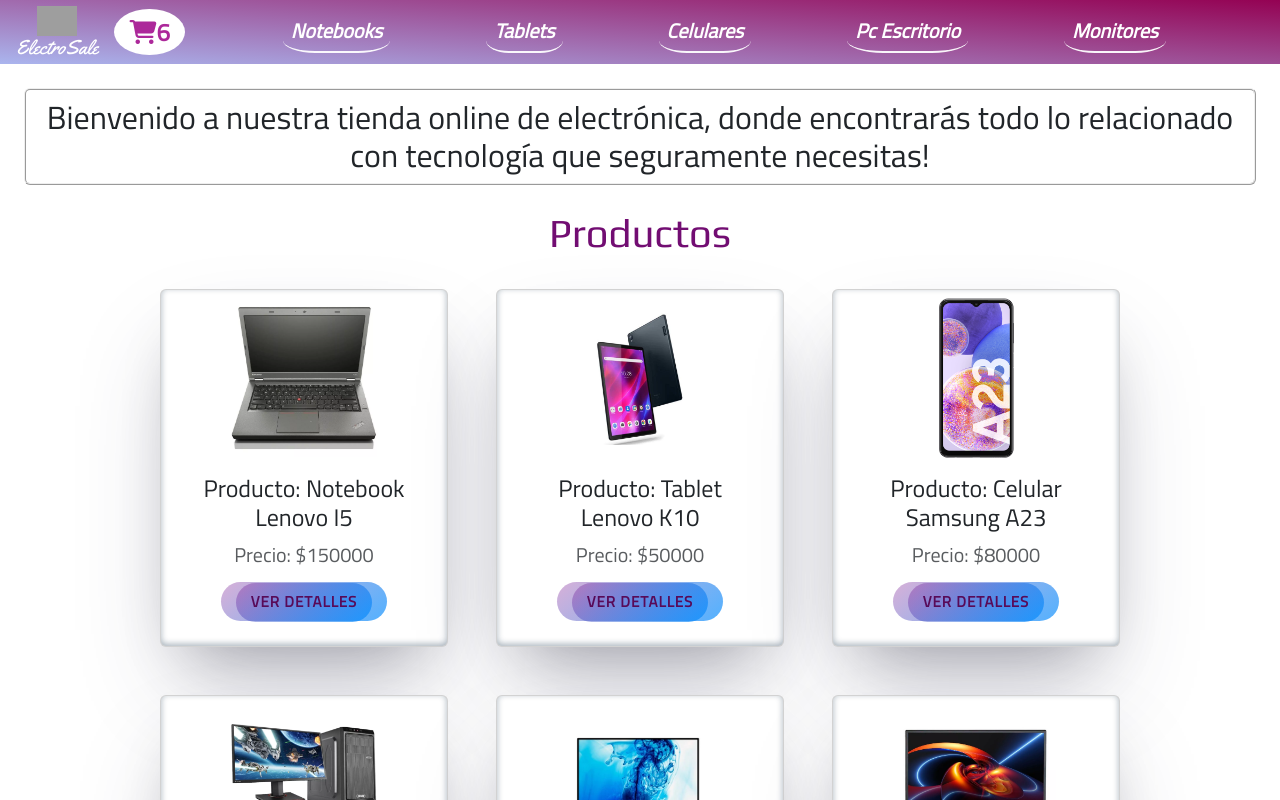
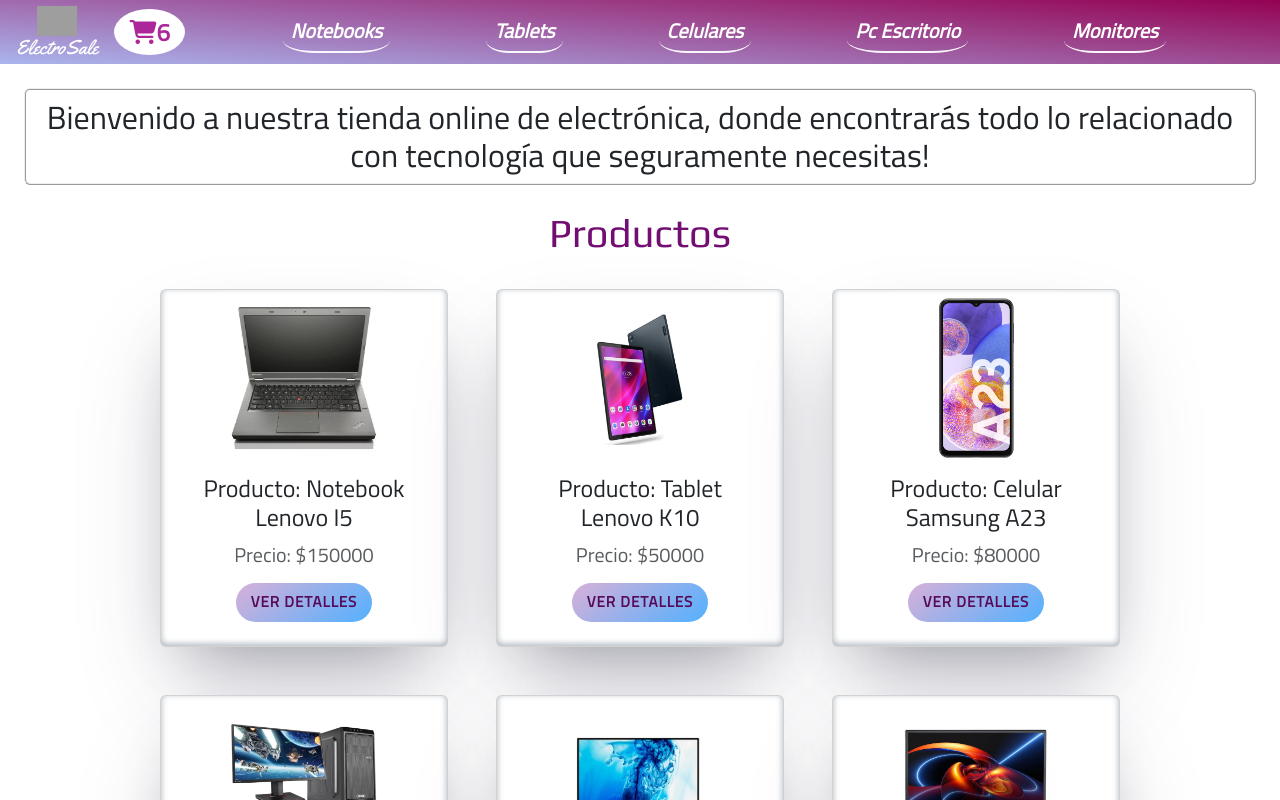
Before and after one commit to JohaTumio/EntregaFinal-React-Tumio, a React (Create React App) app: page / in a window 1280 px wide. Shown: the top 800 px of the page. Built offline with nearby package versions, Linux system fonts and the light colour scheme; grey boxes are pictures that could not be loaded.

Commit message:
se modifica boton ver detalles

```diff
--- a/src/components/Item/Item.jsx
+++ b/src/components/Item/Item.jsx
@@ -24,7 +24,7 @@
                 <h4 className="card-title mb-3">Producto: {nombre}</h4>
                 <h5 className="card-subtitle mb-3 text-body-secondary">Precio: ${precio}</h5>
                 {/* <button className='btnProducto'>VER DETALLES</button> */}
-                <Link className='btnProducto' to={`/item/${id}`}>
+                <Link to={`/item/${id}`}>
                     <button className='btnProducto'>
                         <span></span>
                         <span></span>
```
